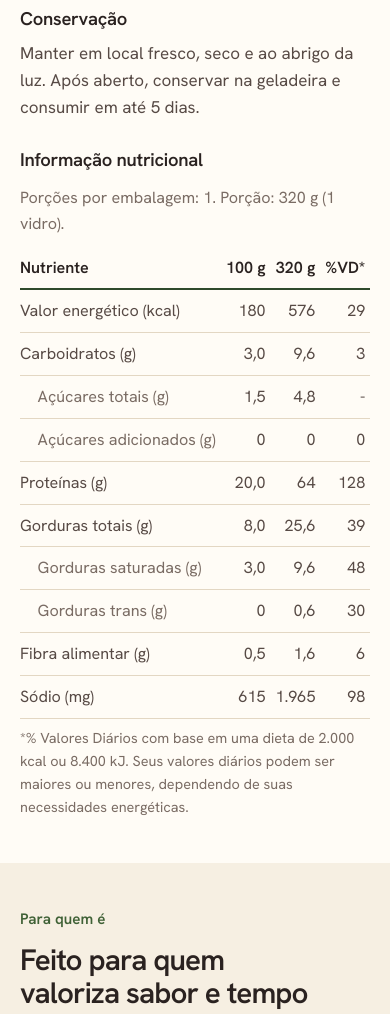
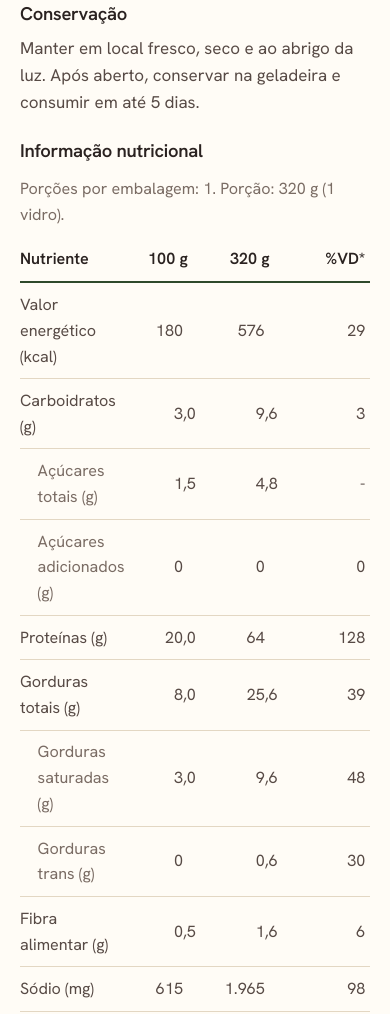
Before and after one commit to maxhomsi/estancia, a plain HTML site: page index.html in a window 390 px wide. Shown: the part 4851-5865 px from the top of the page. Drawn offline with Linux system fonts and the light colour scheme.

Commit message:
Topo de tamanho único, rótulo acompanhando a rolagem e tabela alinhada
- Logo e links do topo não mudam mais de tamanho nem de lugar
- Imagem do rótulo volta a acompanhar a rolagem
- Números da tabela nutricional alinhados pela vírgula
- Arcos de "Para quem é" apoiados na faixa mostarda

Co-Authored-By: Claude Opus 5.5 <noreply@anthropic.com>
Claude-Session: https://claude.ai/code/session_01As74gqM53w2W29UGo9M3Nb

```diff
--- a/css/style.css
+++ b/css/style.css
@@ -32,12 +32,10 @@
   --margem: clamp(1.25rem, 4.5vw, 3rem);
   --respiro: clamp(2.75rem, 4.6vw, 4.25rem);
 
-  /* Logo do topo: tamanho parado no início e depois de rolar.
+  /* Logo do topo, sempre do mesmo tamanho.
      A imagem tem proporção 900 x 513, por isso a altura é a largura x 0,57. */
   --logo: clamp(9.5rem, 14.5vw, 12.5rem);
-  --logo-rolou: clamp(7rem, 8.5vw, 8.5rem);
   --topo-alto: calc(var(--logo) * .57 + 1rem + 1px);
-  --topo-baixo: calc(var(--logo-rolou) * .57 + 1rem + 1px);
   --raio: clamp(.9rem, 1.6vw, 1.4rem);
 }
 
@@ -70,7 +68,7 @@ p { margin: 0; max-width: 62ch; }
 a { color: inherit; }
 :focus-visible { outline: 2px solid var(--verde-medio); outline-offset: 3px; border-radius: 4px; }
 
-section[id], footer[id] { scroll-margin-top: calc(var(--topo-baixo) + 1rem); }
+section[id], footer[id] { scroll-margin-top: calc(var(--topo-alto) + .75rem); }
 
 .miolo { width: min(100% - 2 * var(--margem), var(--largura)); margin-inline: auto; }
 
@@ -84,19 +82,16 @@ section[id], footer[id] { scroll-margin-top: calc(var(--topo-baixo) + 1rem); }
 
 /* ---------- Topo ----------
    No computador a logo fica no centro, com 3 links de cada lado.
-   O topo é fixo e o corpo reserva a altura dele, então encolher a logo
-   ao rolar não empurra a página (antes isso fazia o topo piscar).
+   O topo é fixo, tem sempre a mesma altura e o corpo reserva esse espaço.
    No celular a logo vai para a esquerda e o menu vira um botão. */
 .topo {
-  --logo-agora: var(--logo);
   position: fixed; top: 0; left: 0; right: 0; z-index: 20;
   background: var(--creme); border-bottom: 1px solid var(--linha);
   box-shadow: 0 6px 20px -16px rgba(42, 34, 32, .5);
 }
-.topo.rolou { --logo-agora: var(--logo-rolou); }
 .topo__linha { display: flex; align-items: center; justify-content: space-between; gap: 1.5rem; padding-block: .5rem; }
 .topo__marca { display: block; }
-.topo__marca img { width: var(--logo-agora); transition: width .25s ease; }
+.topo__marca img { width: var(--logo); }
 .topo__marca--celular { display: none; }
 .topo__nav { flex: 1; }
 
@@ -104,7 +99,7 @@ section[id], footer[id] { scroll-margin-top: calc(var(--topo-baixo) + 1rem); }
 /* Os links descem até a altura da palavra PALADAR (a casinha ocupa o alto da logo). */
 .menu__lado {
   display: flex; align-items: center; gap: clamp(1.1rem, 2.4vw, 2.1rem); list-style: none; margin: 0; padding: 0;
-  transform: translateY(calc(var(--logo-agora) * .06)); transition: transform .25s ease;
+  transform: translateY(calc(var(--logo) * .06));
 }
 .menu__lado:first-child { justify-content: flex-end; }
 .menu__lado:last-child { justify-content: flex-start; }
@@ -119,7 +114,7 @@ section[id], footer[id] { scroll-margin-top: calc(var(--topo-baixo) + 1rem); }
 .menu__lado a:hover, .menu__lado a.ativo, .menu__lado a[aria-current="page"] { color: var(--verde-medio); }
 .menu__lado a:hover::after, .menu__lado a.ativo::after, .menu__lado a[aria-current="page"]::after { transform: scaleX(1); }
 @media (prefers-reduced-motion: reduce) {
-  .topo__marca img, .menu__lado, .menu__lado a::after { transition: none; }
+  .menu__lado a::after { transition: none; }
 }
 .menu__botao {
   display: none; font: inherit; font-weight: 600; font-size: .95rem; color: var(--tinta);
@@ -127,7 +122,7 @@ section[id], footer[id] { scroll-margin-top: calc(var(--topo-baixo) + 1rem); }
 }
 
 @media (max-width: 56rem) {
-  :root { --logo: clamp(8rem, 33vw, 9.5rem); --logo-rolou: 6.75rem; }
+  :root { --logo: clamp(7.5rem, 30vw, 8.75rem); }
   .topo__marca--celular { display: block; }
   .topo__nav { flex: none; }
   .menu__marca { display: none; }
@@ -236,16 +231,19 @@ section[id], footer[id] { scroll-margin-top: calc(var(--topo-baixo) + 1rem); }
 
 /* ---------- Rótulo ---------- */
 .rotulo__grade { display: grid; grid-template-columns: minmax(0, .9fr) minmax(0, 1.1fr); gap: clamp(1.75rem, 4.5vw, 4rem); align-items: start; margin-top: 1.5rem; }
-.rotulo__frente { border-radius: var(--raio); overflow: hidden; box-shadow: 0 1.5rem 3rem -1.75rem rgba(42, 34, 32, .5); margin-bottom: 1.75rem; }
+.rotulo__frente { border-radius: var(--raio); overflow: hidden; box-shadow: 0 1.5rem 3rem -1.75rem rgba(42, 34, 32, .5); position: sticky; top: calc(var(--topo-alto) + 1.25rem); }
 .rotulo__frente img { width: 100%; }
 .rotulo__dados h3 { margin-top: 1.5rem; }
-.rotulo__dados h3:first-child, .rotulo__frente + h3 { margin-top: 0; }
+.rotulo__dados h3:first-child { margin-top: 0; }
 .rotulo__dados p { margin-top: .5rem; }
 .selo { display: inline-block; margin-top: .85rem; font-weight: 600; font-size: .92rem; color: var(--verde-escuro); background: var(--verde-claro); border-radius: 999px; padding: .4rem 1rem; }
 
 .tabela { width: 100%; border-collapse: collapse; margin-top: .75rem; font-size: .95em; font-variant-numeric: tabular-nums; }
+.tabela col.num { width: 5.25rem; }
+.tabela td .d { display: inline-block; width: 1.4em; text-align: left; }
 .tabela caption { text-align: left; padding-bottom: .6rem; color: var(--suave); }
-.tabela th, .tabela td { padding: .5rem .5rem; border-bottom: 1px solid var(--linha); text-align: right; white-space: nowrap; }
+.tabela th, .tabela td { padding: .55rem 0 .55rem .5rem; border-bottom: 1px solid var(--linha); text-align: right; white-space: nowrap; }
+.tabela thead th.num-d { padding-right: 1.4em; }
 .tabela tbody th { white-space: normal; }
 .tabela th:first-child, .tabela td:first-child { text-align: left; padding-left: 0; }
 .tabela thead th { font-weight: 600; color: var(--tinta); border-bottom: 2px solid var(--verde); }
@@ -254,9 +252,10 @@ section[id], footer[id] { scroll-margin-top: calc(var(--topo-baixo) + 1rem); }
 .nota { font-size: .85em; margin-top: .85rem; color: var(--suave); }
 
 /* ---------- Para quem é ---------- */
+#para-quem { padding-bottom: 0; }
 .janelas { list-style: none; margin: 1.5rem 0 0; padding: 0; display: grid; grid-template-columns: repeat(3, minmax(0, 1fr)); gap: clamp(1rem, 2.2vw, 1.75rem); }
 .janelas li {
-  background: var(--mostarda-claro); border-radius: 999px 999px var(--raio) var(--raio);
+  background: var(--mostarda-claro); border-radius: 999px 999px 0 0;
   padding: clamp(3rem, 4.5vw, 4rem) clamp(1.25rem, 2.2vw, 2rem) clamp(1.5rem, 2.5vw, 2rem); text-align: center;
 }
 .janelas li:nth-child(2) { background: var(--verde-claro); }
@@ -306,8 +305,9 @@ section[id], footer[id] { scroll-margin-top: calc(var(--topo-baixo) + 1rem); }
 @media (max-width: 54rem) {
   .empresa__grade, .produto__grade, .rotulo__grade, .pagina__grade { grid-template-columns: 1fr; }
   .produto__foto, .pagina__foto { max-width: 22rem; width: 100%; margin-inline: auto; }
-  .rotulo__frente { max-width: 28rem; }
+  .rotulo__frente { position: static; max-width: 28rem; }
   .janelas { grid-template-columns: 1fr; max-width: 24rem; margin-inline: auto; }
+  .janelas li:not(:last-child) { border-radius: 999px 999px var(--raio) var(--raio); }
   .diferenciais--3 { grid-template-columns: repeat(2, minmax(0, 1fr)); }
   .rodape__grade { grid-template-columns: 1fr 1fr; }
   .rodape__marca { grid-column: 1 / -1; }
--- a/index.html
+++ b/index.html
@@ -173,36 +173,35 @@
           <h2>O que vai no vidro</h2>
         </div>
         <div class="rotulo__grade">
+          <div class="rotulo__frente">
+            <img src="assets/rotulo-frente.webp" alt="Frente do rótulo Paladar da Estância: carne bovina desfiada tradicional, peso líquido 320 g" width="716" height="658">
+          </div>
           <div class="rotulo__dados">
-            <div class="rotulo__frente">
-              <img src="assets/rotulo-frente.webp" alt="Frente do rótulo Paladar da Estância: carne bovina desfiada tradicional, peso líquido 320 g" width="716" height="658">
-            </div>
-
             <h3>Ingredientes</h3>
             <p>Carne bovina (acém), cebola, tomate, alho, sal, vinagre e óleo vegetal.</p>
             <p class="selo">Não contém glúten</p>
 
             <h3>Conservação</h3>
             <p>Manter em local fresco, seco e ao abrigo da luz. Após aberto, conservar na geladeira e consumir em até 5 dias.</p>
-          </div>
-          <div class="rotulo__dados">
+
             <h3>Informação nutricional</h3>
             <table class="tabela">
+              <colgroup><col><col class="num"><col class="num"><col class="num"></colgroup>
               <caption>Porções por embalagem: 1. Porção: 320 g (1 vidro).</caption>
               <thead>
-                <tr><th scope="col">Nutriente</th><th scope="col">100 g</th><th scope="col">320 g</th><th scope="col">%VD*</th></tr>
+                <tr><th scope="col">Nutriente</th><th scope="col" class="num-d">100 g</th><th scope="col" class="num-d">320 g</th><th scope="col">%VD*</th></tr>
               </thead>
               <tbody>
-                <tr><th scope="row">Valor energético (kcal)</th><td>180</td><td>576</td><td>29</td></tr>
-                <tr><th scope="row">Carboidratos (g)</th><td>3,0</td><td>9,6</td><td>3</td></tr>
-                <tr class="sub"><th scope="row">Açúcares totais (g)</th><td>1,5</td><td>4,8</td><td>-</td></tr>
-                <tr class="sub"><th scope="row">Açúcares adicionados (g)</th><td>0</td><td>0</td><td>0</td></tr>
-                <tr><th scope="row">Proteínas (g)</th><td>20,0</td><td>64</td><td>128</td></tr>
-                <tr><th scope="row">Gorduras totais (g)</th><td>8,0</td><td>25,6</td><td>39</td></tr>
-                <tr class="sub"><th scope="row">Gorduras saturadas (g)</th><td>3,0</td><td>9,6</td><td>48</td></tr>
-                <tr class="sub"><th scope="row">Gorduras trans (g)</th><td>0</td><td>0,6</td><td>30</td></tr>
-                <tr><th scope="row">Fibra alimentar (g)</th><td>0,5</td><td>1,6</td><td>6</td></tr>
-                <tr><th scope="row">Sódio (mg)</th><td>615</td><td>1.965</td><td>98</td></tr>
+                <tr><th scope="row">Valor energético (kcal)</th><td><span class="n">180</span><span class="d"></span></td><td><span class="n">576</span><span class="d"></span></td><td>29</td></tr>
+                <tr><th scope="row">Carboidratos (g)</th><td><span class="n">3</span><span class="d">,0</span></td><td><span class="n">9</span><span class="d">,6</span></td><td>3</td></tr>
+                <tr class="sub"><th scope="row">Açúcares totais (g)</th><td><span class="n">1</span><span class="d">,5</span></td><td><span class="n">4</span><span class="d">,8</span></td><td>-</td></tr>
+                <tr class="sub"><th scope="row">Açúcares adicionados (g)</th><td><span class="n">0</span><span class="d"></span></td><td><span class="n">0</span><span class="d"></span></td><td>0</td></tr>
+                <tr><th scope="row">Proteínas (g)</th><td><span class="n">20</span><span class="d">,0</span></td><td><span class="n">64</span><span class="d"></span></td><td>128</td></tr>
+                <tr><th scope="row">Gorduras totais (g)</th><td><span class="n">8</span><span class="d">,0</span></td><td><span class="n">25</span><span class="d">,6</span></td><td>39</td></tr>
+                <tr class="sub"><th scope="row">Gorduras saturadas (g)</th><td><span class="n">3</span><span class="d">,0</span></td><td><span class="n">9</span><span class="d">,6</span></td><td>48</td></tr>
+                <tr class="sub"><th scope="row">Gorduras trans (g)</th><td><span class="n">0</span><span class="d"></span></td><td><span class="n">0</span><span class="d">,6</span></td><td>30</td></tr>
+                <tr><th scope="row">Fibra alimentar (g)</th><td><span class="n">0</span><span class="d">,5</span></td><td><span class="n">1</span><span class="d">,6</span></td><td>6</td></tr>
+                <tr><th scope="row">Sódio (mg)</th><td><span class="n">615</span><span class="d"></span></td><td><span class="n">1.965</span><span class="d"></span></td><td>98</td></tr>
               </tbody>
             </table>
             <p class="nota">*% Valores Diários com base em uma dieta de 2.000 kcal ou 8.400 kJ. Seus valores diários podem ser maiores ou menores, dependendo de suas necessidades energéticas.</p>
--- a/js/main.js
+++ b/js/main.js
@@ -1,20 +1,7 @@
-// Topo: encolhe ao rolar, menu do celular e link da seção visível.
+// Menu do celular e link da seção visível.
 (function () {
-  var topo = document.querySelector(".topo");
   var botao = document.querySelector(".menu__botao");
   var menu = document.getElementById("menu");
-
-  // Encolhe depois de 120 px e só volta ao tamanho cheio perto do início.
-  // A folga entre os dois pontos evita que o topo fique alternando de tamanho.
-  if (topo) {
-    var marcar = function () {
-      var y = window.scrollY;
-      if (y > 120) topo.classList.add("rolou");
-      else if (y < 40) topo.classList.remove("rolou");
-    };
-    marcar();
-    window.addEventListener("scroll", marcar, { passive: true });
-  }
 
   // Sublinha no menu a seção que está na tela.
   var links = Array.prototype.slice.call(document.querySelectorAll('.menu__lado a[href^="#"]'));
```
